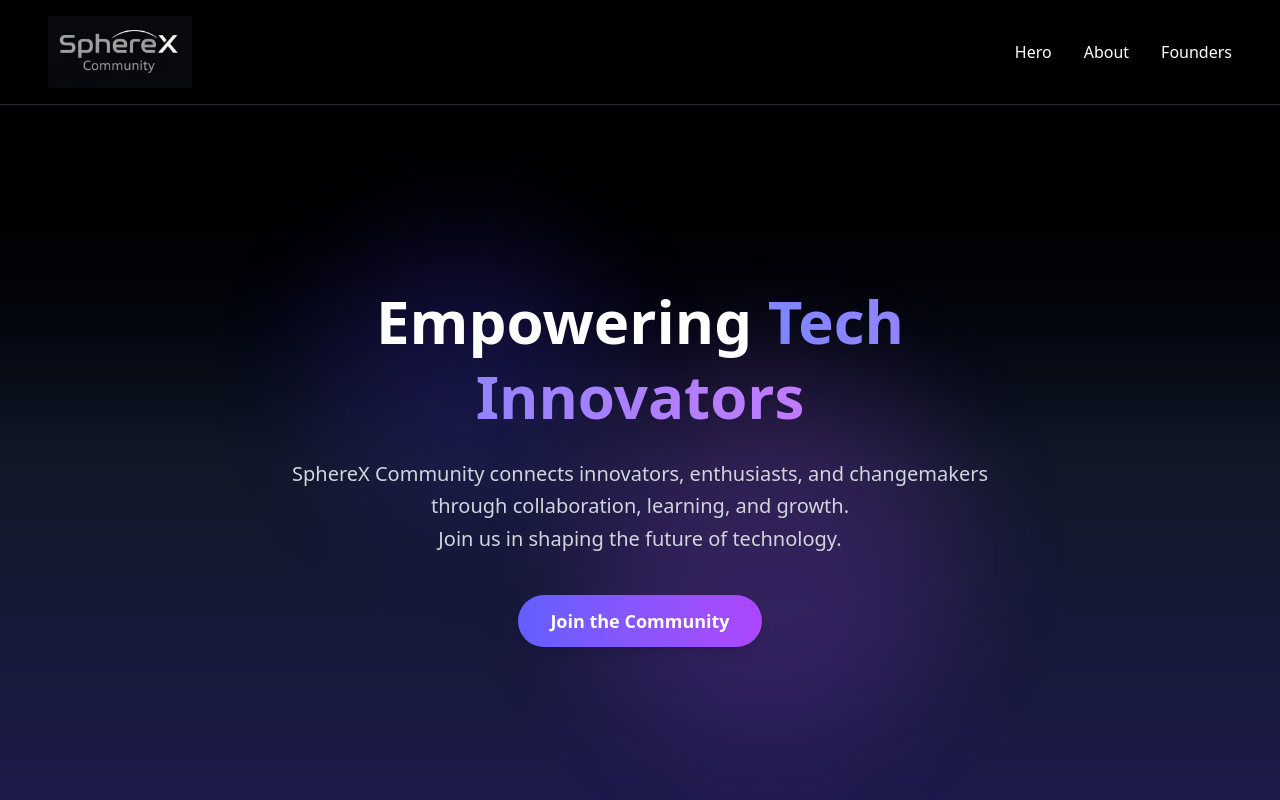
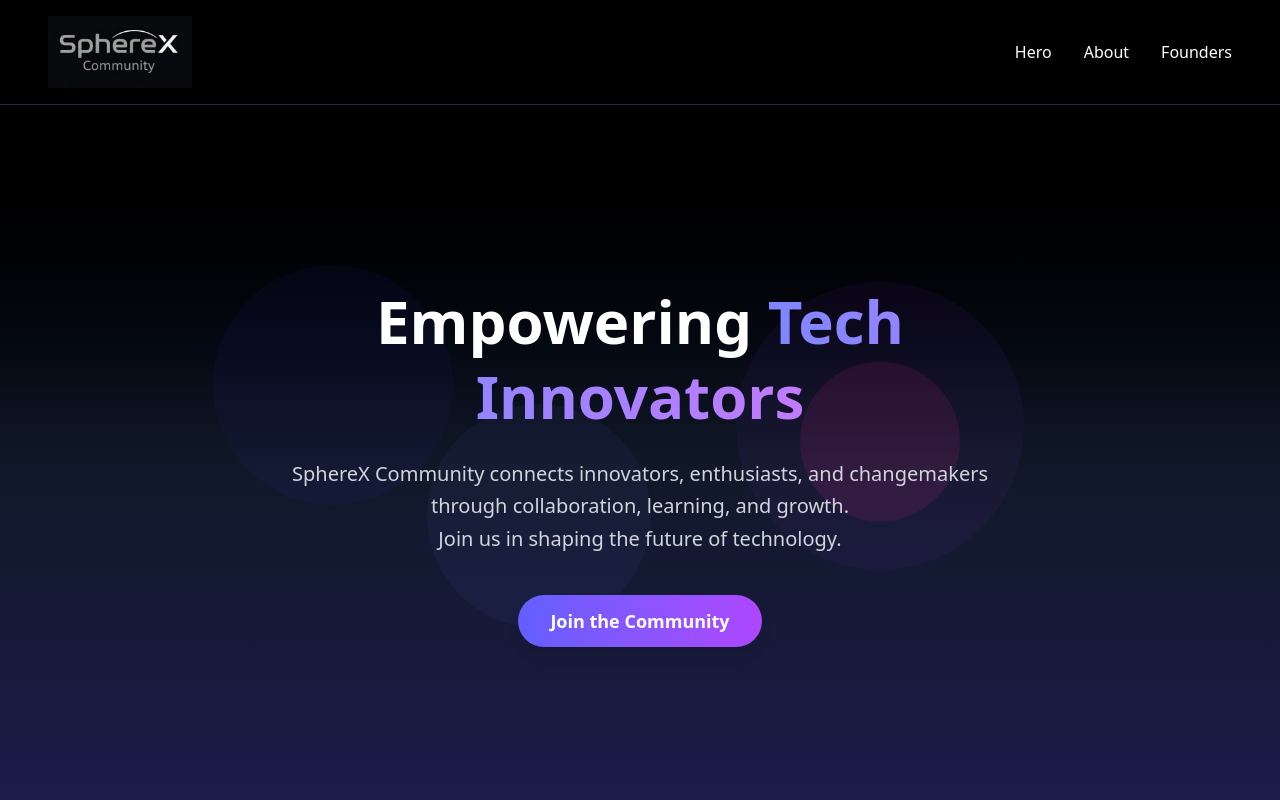
Before and after one commit to mohitjaryal/spherex, a React (Vite) app: page / in a window 1280 px wide. Shown: the top 800 px of the page. Built offline with nearby package versions, Linux system fonts and the light colour scheme.

Commit message:
Update Hero.jsx

```diff
--- a/src/components/Hero.jsx
+++ b/src/components/Hero.jsx
@@ -3,13 +3,15 @@ import React from "react";
 export default function Hero() {
   return (
     <section className="relative flex flex-col items-center justify-center text-center min-h-[90vh] px-6 py-20 bg-gradient-to-b from-black via-gray-900 to-indigo-950 overflow-hidden">
-      {/* Background Glow Effects */}
+      {/* Subtle Animated Background Circles */}
       <div className="absolute inset-0">
-        <div className="absolute top-32 left-1/4 w-72 h-72 bg-indigo-600/20 blur-3xl rounded-full animate-pulse"></div>
-        <div className="absolute bottom-20 right-1/4 w-96 h-96 bg-purple-500/20 blur-3xl rounded-full animate-pulse"></div>
+        <div className="absolute top-1/4 left-1/6 w-60 h-60 bg-indigo-600/10 rounded-full animate-float-slow"></div>
+        <div className="absolute bottom-1/3 right-1/5 w-72 h-72 bg-purple-500/10 rounded-full animate-float-slow delay-2000"></div>
+        <div className="absolute top-1/3 right-1/4 w-40 h-40 bg-pink-500/20 rounded-full animate-float-slow-reverse delay-1000"></div>
+        <div className="absolute bottom-1/4 left-1/3 w-56 h-56 bg-indigo-400/10 rounded-full animate-float-slow delay-1500"></div>
       </div>
 
-      {/* Content */}
+      {/* Hero Content */}
       <div className="relative z-10 max-w-3xl">
         <h2 className="text-5xl md:text-6xl font-extrabold mb-6 leading-tight text-white">
           Empowering{" "}
@@ -34,6 +36,29 @@ export default function Hero() {
           Join the Community
         </a>
       </div>
+
+      {/* Tailwind Custom Animations */}
+      <style>
+        {`
+          @keyframes float-slow {
+            0%, 100% { transform: translateY(0px); opacity: 0.4; }
+            50% { transform: translateY(-20px); opacity: 0.6; }
+          }
+          @keyframes float-slow-reverse {
+            0%, 100% { transform: translateY(0px); opacity: 0.4; }
+            50% { transform: translateY(20px); opacity: 0.6; }
+          }
+          .animate-float-slow {
+            animation: float-slow 12s ease-in-out infinite;
+          }
+          .animate-float-slow-reverse {
+            animation: float-slow-reverse 14s ease-in-out infinite;
+          }
+          .delay-1000 { animation-delay: 1s; }
+          .delay-1500 { animation-delay: 1.5s; }
+          .delay-2000 { animation-delay: 2s; }
+        `}
+      </style>
     </section>
   );
 }
```
